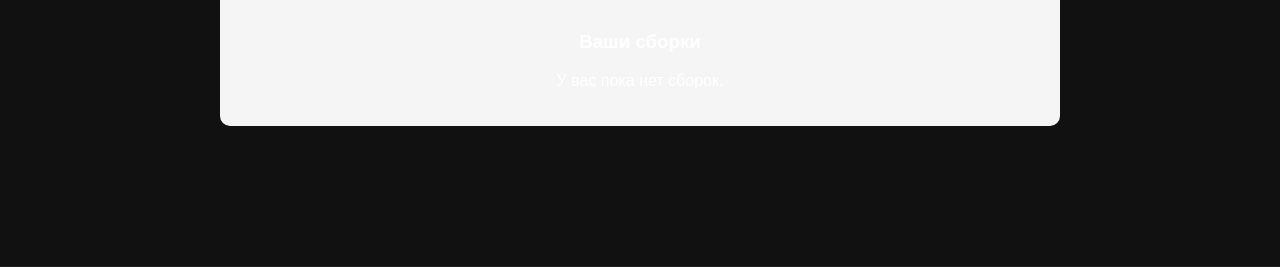
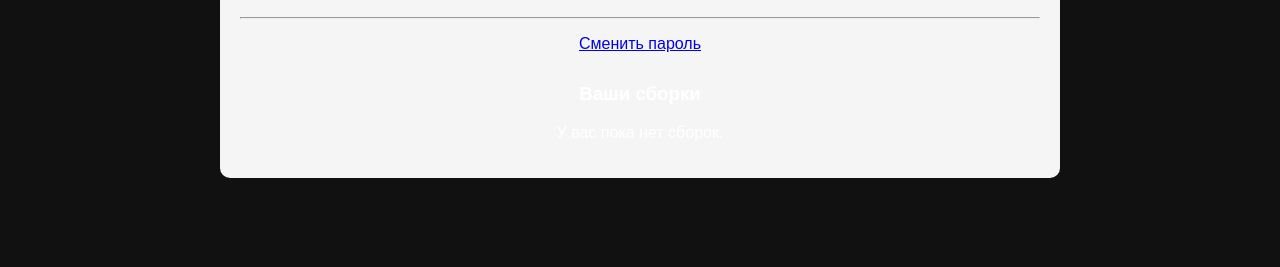
Before and after one commit to guard2929/12, a Django app: template pc_store/store/templates/store/profile.html in a window 1280 px wide. Shown: the part 259-526 px from the top of the page. Run offline with Django 5.2, Linux system fonts and the light colour scheme; the template is opened without the code that fills it, so the values that code supplies are empty; parts of the project's set-up code (start-up, migrations or seed data) failed here and were passed over.

Commit message:
Update profile.html

```diff
--- a/pc_store/store/templates/store/profile.html
+++ b/pc_store/store/templates/store/profile.html
@@ -8,6 +8,9 @@
     <div class="profile-info">
         <p><strong>Имя пользователя:</strong> {{ user.username }}</p>
         <p><strong>Email:</strong> {{ user.email }}</p>
+<hr>
+<p><a href="{% url 'change_password' %}">Сменить пароль</a></p>
+
     </div>
 
     <h3>Ваши сборки</h3>
@@ -29,4 +32,5 @@
         <p>У вас пока нет сборок.</p>
     {% endif %}
 </div>
+
 {% endblock %}
```
